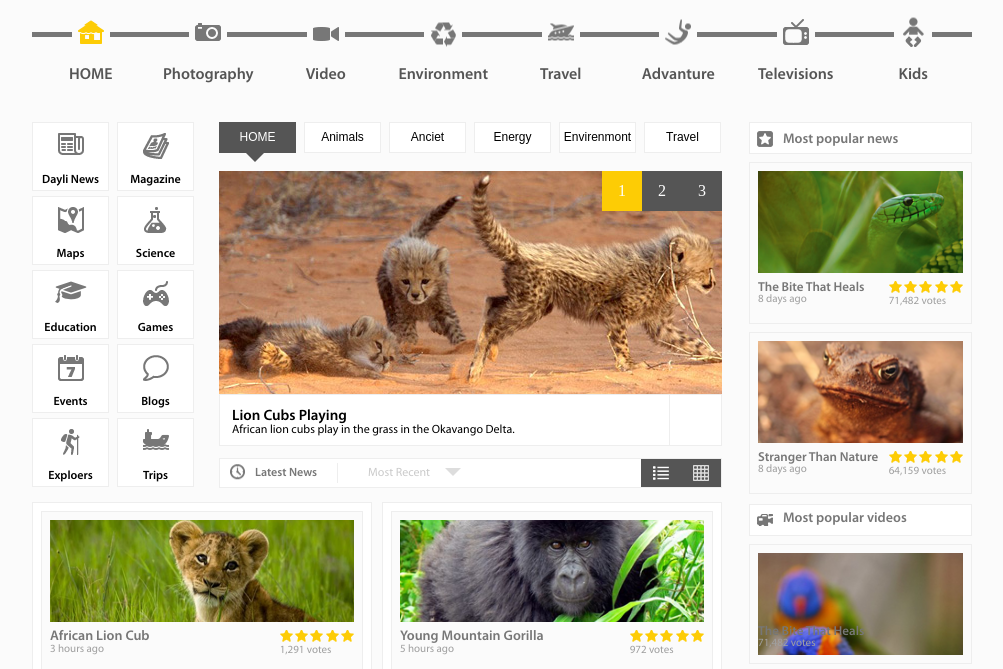
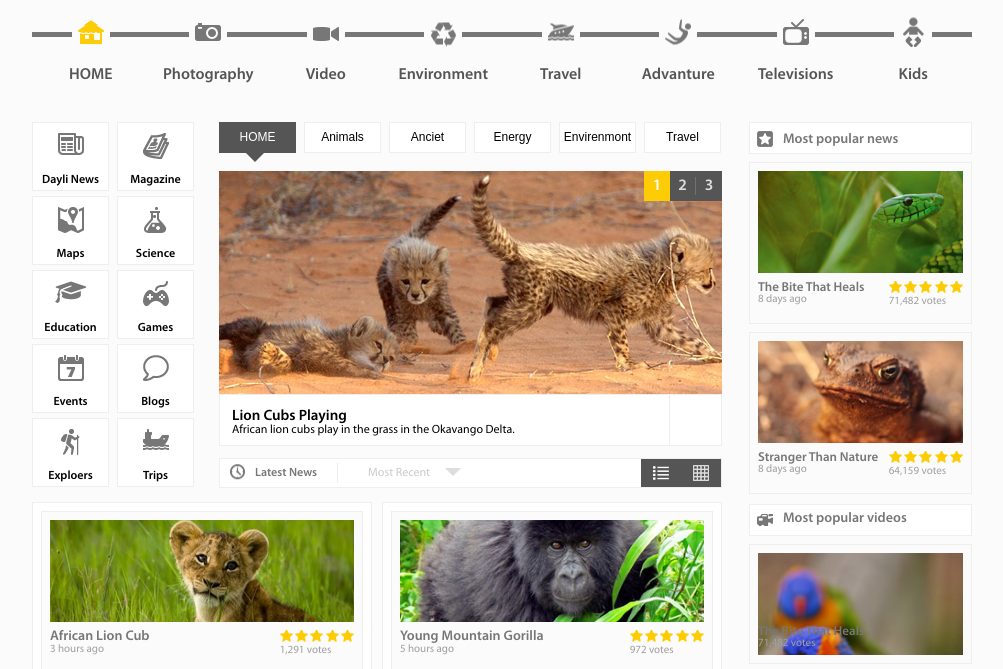
Before and after one commit to YuraKolyada/NatGeo-com.github.io, a website: page index.html in a window 1280 px wide. Shown: the part 106-775 px from the top of the page, without its empty margins (138-1141 px from the left). Drawn offline with Linux system fonts and the light colour scheme; files whose address does not match are found by name.

Commit message:
added styles

```diff
--- a/index.html
+++ b/index.html
@@ -146,9 +146,9 @@
 							<img src="./src/images/tigrs.png" alt="">
 						</div>
 						<div class="length-image">
-							<span class="active">1</span>
-							<span>2</span>
-							<span>3</span>
+							<div class="active"><span>1</span></div>
+							<div><span>2</span></div>
+							<div><span>3</span></div>
 						</div>
 					</div>
 					<div class="slide-text">
--- a/less/style.less
+++ b/less/style.less
@@ -339,7 +339,6 @@ body {
 			background: #555555;
     		color: #ffffff;
     		border: 1px solid #555555;
-    		text-transform: uppercase;
 		}
 
 		&.active{
@@ -385,21 +384,45 @@ body {
 		top: 0;
 		right: 0;
 		display: flex;
-		span {
-			flex: 1 40px;
-			height: 40px;
-			width: 40px;
+		div {
+			flex: 1 26px;
+			height: 30px;
+			width: 26px;
 			background: #555555;
 			cursor: pointer;
 			text-align: center;
-			color: white;
-			line-height: 40px;
+			color: #dddddd;
+			font-family: "myriadBold";
+			font-size: 16px;
+			line-height: 18px;
+
+			&:last-child span {
+				border-right: none;
+			}
+
+			span {
+			    display: block;
+			    width: 100%;
+			    box-sizing: border-box;
+			    margin: 6px 0px;
+			    border-right: 1px solid #717171
+			}
+
+
 			&:hover {
 				background: #fdcc05;
+				color: #ffffff;
+				span{
+					border-right: none;
+				}
 			}
 		}
-		span.active {
+		div.active {
 			background: #fdcc05;
+			color: #ffffff;
+			span{
+				border-right: none;
+			}
 		}
 	}
 }
```
Also changed, not shown: src/css/style.css.
